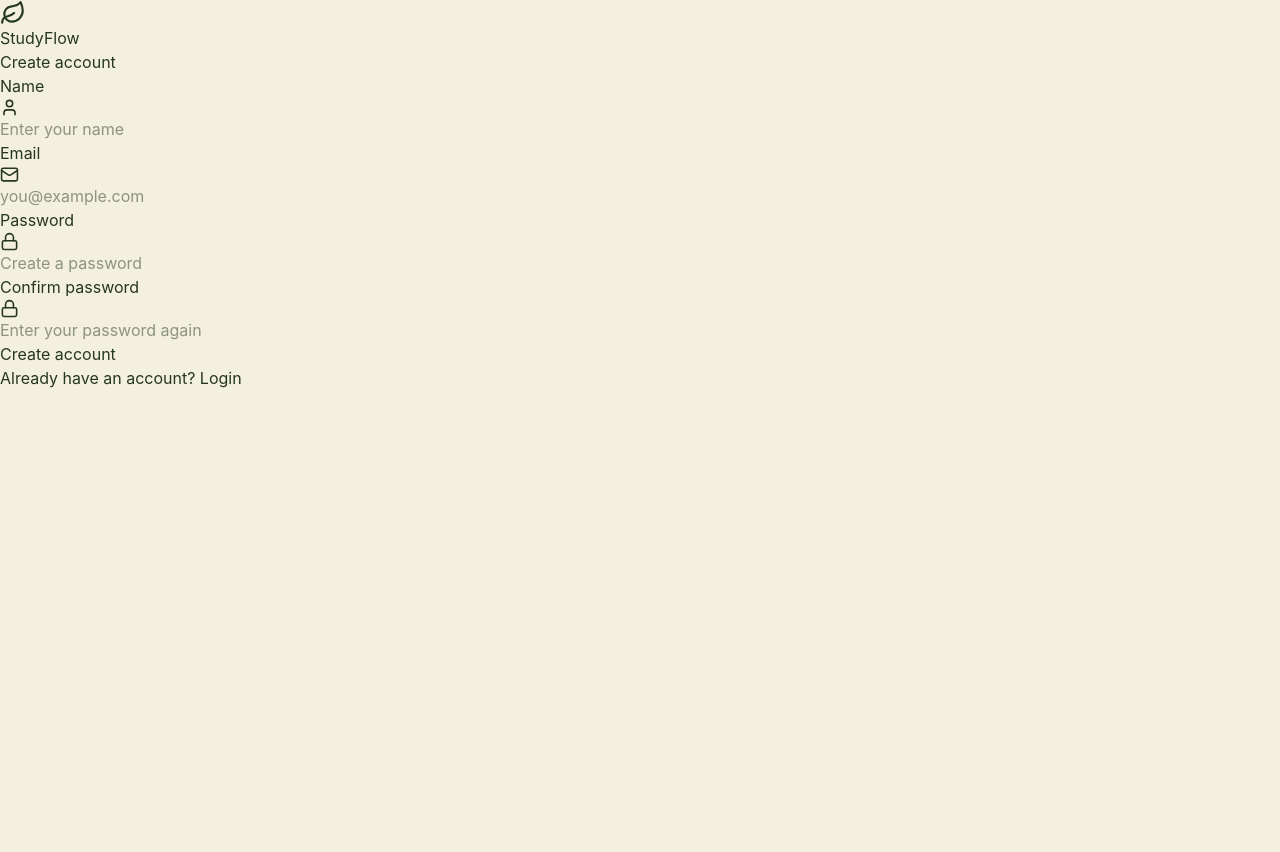
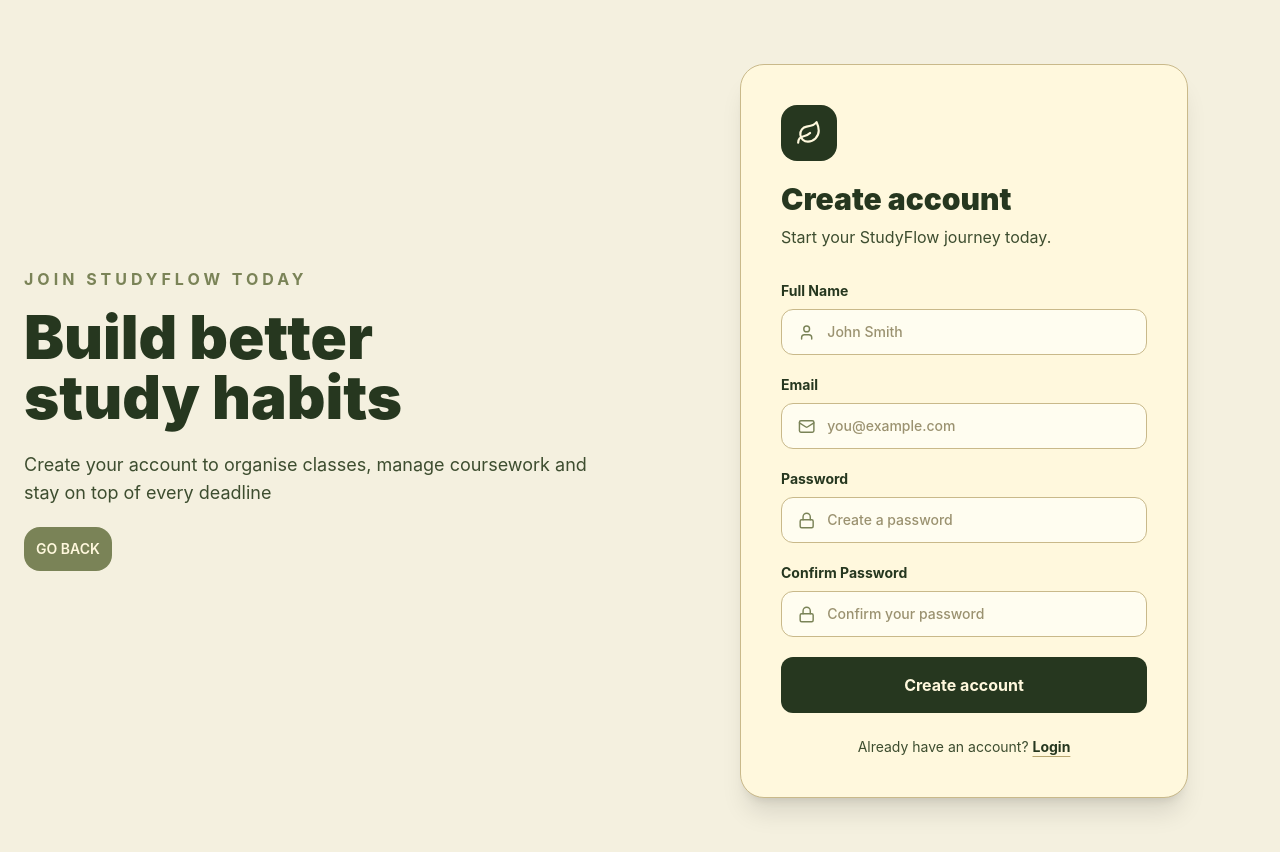
Before and after one commit to Iwasnever-here/StudyFlow, a React (Vite) app: page /register in a window 1280 px wide. Shown: the top 852 px of the page. Before the commit the page ends 800 px from the top, so only its background shows below. Built offline with nearby package versions, Linux system fonts and the light colour scheme; no server answers.

Commit message:
register and login pages styling consistent with the landing page

```diff
--- a/src/pages/Login.jsx
+++ b/src/pages/Login.jsx
@@ -1,7 +1,9 @@
+
 import { useState } from 'react'
 import { Link, useNavigate } from 'react-router-dom'
 import { LuLeaf, LuLock, LuMail } from 'react-icons/lu'
 import { useAuth } from '../context/AuthContext'
+import ThemeSwitcher from '../components/ThemeSwitcher'
 
 function Login() {
   const [email, setEmail] = useState('')
@@ -33,47 +35,107 @@ function Login() {
   }
 
   return (
-    <div>
-      <div />
+    <div className="min-h-screen bg-(--bg-page) text-(--text-primary)">
 
-      <div>
-        <div>
-          <div>
+
+
+      <main className="mx-auto grid min-h-[calc(100vh-81px)] max-w-7xl items-center gap-16 px-6 py-16 lg:grid-cols-2 ">
+        <section>
+
+          <p className="font-bold uppercase tracking-[0.25em] text-[(--color-secondary)]">
+            Welcome back
+          </p>
+
+          <h1 className="mt-4 text-5xl font-black leading-none sm:text-6xl">
+            Continue building
+            <br />
+            better study habits
+          </h1>
+
+          <p className="mt-6 max-w-xl text-lg text-(--text-secondary)">
+            Log in to manage your classes, organise coursework and keep track
+            of your progress
+          </p>
+
+          <button onClick={() => navigate('/')} className="p-3 mt-5 rounded-2xl mb-6 flex items-center gap-2 text-sm font-semibold text-(--text-light) transition bg-(--color-secondary)">
+            GO BACK
+          </button>
+
+        </section>
+
+        <section className="w-full">
+          <div className="mx-auto w-full max-w-md rounded-3xl border border-(--border) bg-(--bg-card) p-8 shadow-xl sm:p-10">
+            <div className="mb-8">
+              <div className="mb-5 flex h-14 w-14 items-center justify-center rounded-2xl bg-(--color-primary) text-(--text-light)">
                 <LuLeaf size={26} />
               </div>
 
-          <p>StudyFlow</p>
+              <h2 className="text-3xl font-black">
+                Login
+              </h2>
 
-          <h1>Welcome back</h1>
+              <p className="mt-2 text-(--text-secondary)">
+                Enter your details to access your account.
+              </p>
             </div>
 
-        <form onSubmit={handleLogin}>
-          {error && <div>{error}</div>}
+            <form onSubmit={handleLogin} className="space-y-5">
+              {error && (
+                <div className="rounded-xl border border-(--error-border) bg-(--error-bg) px-4 py-3 text-sm font-semibold text-(--error-text)">
+                  {error}
+                </div>
+              )}
 
               <div>
-            <label>Email</label>
+                <label
+                  htmlFor="email"
+                  className="mb-2 block text-sm font-bold"
+                >
+                  Email
+                </label>
 
-            <div>
-              <LuMail size={19} />
+                <div className="flex items-center gap-3 rounded-xl border border-(--border) bg-(--bg-input) px-4 py-3 transition focus-within:border-(--color-primary) focus-within:ring-2 focus-within:ring-(--color-primary)/20">
+                  <LuMail
+                    size={19}
+                    className="shrink-0 text-(--color-secondary)"
+                  />
+
                   <input
+                    id="email"
                     type="email"
                     placeholder="you@example.com"
                     value={email}
                     onChange={(e) => setEmail(e.target.value)}
+                    autoComplete="email"
+                    required
+                    className="w-full bg-transparent text-sm font-medium text-(--text-primary) outline-none placeholder:text-(--text-placeholder)"
                   />
                 </div>
               </div>
 
               <div>
-            <label>Password</label>
+                <label
+                  htmlFor="password"
+                  className="mb-2 block text-sm font-bold"
+                >
+                  Password
+                </label>
 
-            <div>
-              <LuLock size={19} />
+                <div className="flex items-center gap-3 rounded-xl border border-(--border) bg-(--bg-input) px-4 py-3 transition focus-within:border-(--color-primary) focus-within:ring-2 focus-within:ring-(--color-primary)/20">
+                  <LuLock
+                    size={19}
+                    className="shrink-0 text-(--color-secondary)"
+                  />
+
                   <input
+                    id="password"
                     type="password"
                     placeholder="Enter your password"
                     value={password}
                     onChange={(e) => setPassword(e.target.value)}
+                    autoComplete="current-password"
+                    required
+                    className="w-full bg-transparent text-sm font-medium text-(--text-primary) outline-none placeholder:text-(--text-placeholder)"
                   />
                 </div>
               </div>
@@ -81,18 +143,24 @@ function Login() {
               <button
                 type="submit"
                 disabled={loading}
+                className="w-full rounded-xl bg-(--color-primary) px-5 py-4 font-bold text-(--text-light) transition hover:bg-(--color-primary-hover) disabled:cursor-not-allowed disabled:bg-(--disabled)"
               >
                 {loading ? 'Logging in...' : 'Login'}
               </button>
             </form>
 
-        <p>
+            <p className="mt-6 text-center text-sm text-(--text-secondary)">
               Don&apos;t have an account?{' '}
-          <Link to="/register">
+              <Link
+                to="/register"
+                className="font-bold text-(--text-primary) underline decoration-(--border-accent) underline-offset-4"
+              >
                 Create account
               </Link>
             </p>
           </div>
+        </section>
+      </main>
     </div>
   )
 }
--- a/src/pages/Register.jsx
+++ b/src/pages/Register.jsx
@@ -1,8 +1,8 @@
-
 import { useState } from 'react'
 import { Link, useNavigate } from 'react-router-dom'
 import { LuLeaf, LuLock, LuMail, LuUser } from 'react-icons/lu'
 import { useAuth } from '../context/AuthContext'
+import ThemeSwitcher from '../components/ThemeSwitcher'
 
 function Register() {
   const [name, setName] = useState('')
@@ -52,41 +52,94 @@ function Register() {
   }
 
   return (
-    <div>
-      <div>
-        <div>
+    <div className="min-h-screen bg-(--bg-page) text-(--text-primary)">
+
+
+      <main className="mx-auto grid min-h-[calc(100vh-81px)] max-w-7xl items-center gap-16 px-6 py-16 lg:grid-cols-2">
+        <section>
+          <p className="font-bold uppercase tracking-[0.25em] text-(--color-secondary)">
+            Join StudyFlow Today
+          </p>
+
+          <h1 className="mt-4 text-5xl font-black leading-none sm:text-6xl">
+            Build better
+            <br />
+            study habits
+          </h1>
+
+          <p className="mt-6 max-w-xl text-lg text-(--text-secondary)">
+            Create your account to organise classes, manage coursework and stay
+            on top of every deadline
+          </p>
+
+          <button onClick={() => navigate('/')} className="p-3 mt-5 rounded-2xl mb-6 flex items-center gap-2 text-sm font-semibold text-(--text-light) transition bg-(--color-secondary)">
+            GO BACK
+          </button>
+        </section>
+
+        <section className="w-full">
+          <div className="mx-auto w-full max-w-md rounded-3xl border border-(--border) bg-(--bg-card) p-8 shadow-xl sm:p-10">
+            <div className="mb-8">
+              <div className="mb-5 flex h-14 w-14 items-center justify-center rounded-2xl bg-(--color-primary) text-(--text-light)">
                 <LuLeaf size={26} />
               </div>
 
-        <p>StudyFlow</p>
-        <h1>Create account</h1>
+              <h2 className="text-3xl font-black">
+                Create account
+              </h2>
 
-        <form onSubmit={handleRegister}>
-          {error && <div>{error}</div>}
+              <p className="mt-2 text-(--text-secondary)">
+                Start your StudyFlow journey today.
+              </p>
+            </div>
+
+            <form onSubmit={handleRegister} className="space-y-5">
+              {error && (
+                <div className="rounded-xl border border-(--error-border) bg-(--error-bg) px-4 py-3 text-sm font-semibold text-(--error-text)">
+                  {error}
+                </div>
+              )}
 
               <div>
-            <label htmlFor="name">Name</label>
+                <label
+                  htmlFor="name"
+                  className="mb-2 block text-sm font-bold"
+                >
+                  Full Name
+                </label>
 
-            <div>
-              <LuUser size={19} />
+                <div className="flex items-center gap-3 rounded-xl border border-(--border) bg-(--bg-input) px-4 py-3 focus-within:border-(--color-primary) focus-within:ring-2 focus-within:ring-(--color-primary)/20">
+                  <LuUser
+                    size={19}
+                    className="text-(--color-secondary)"
+                  />
 
                   <input
                     id="name"
                     type="text"
-                placeholder="Enter your name"
+                    placeholder="John Smith"
                     value={name}
                     onChange={(e) => setName(e.target.value)}
                     autoComplete="name"
                     required
+                    className="w-full bg-transparent text-sm font-medium outline-none placeholder:text-(--text-placeholder)"
                   />
                 </div>
               </div>
 
               <div>
-            <label htmlFor="email">Email</label>
+                <label
+                  htmlFor="email"
+                  className="mb-2 block text-sm font-bold"
+                >
+                  Email
+                </label>
 
-            <div>
-              <LuMail size={19} />
+                <div className="flex items-center gap-3 rounded-xl border border-(--border) bg-(--bg-input) px-4 py-3 focus-within:border-(--color-primary) focus-within:ring-2 focus-within:ring-(--color-primary)/20">
+                  <LuMail
+                    size={19}
+                    className="text-(--color-secondary)"
+                  />
 
                   <input
                     id="email"
@@ -96,15 +149,24 @@ function Register() {
                     onChange={(e) => setEmail(e.target.value)}
                     autoComplete="email"
                     required
+                    className="w-full bg-transparent text-sm font-medium outline-none placeholder:text-(--text-placeholder)"
                   />
                 </div>
               </div>
 
               <div>
-            <label htmlFor="password">Password</label>
+                <label
+                  htmlFor="password"
+                  className="mb-2 block text-sm font-bold"
+                >
+                  Password
+                </label>
 
-            <div>
-              <LuLock size={19} />
+                <div className="flex items-center gap-3 rounded-xl border border-(--border) bg-(--bg-input) px-4 py-3 focus-within:border-(--color-primary) focus-within:ring-2 focus-within:ring-(--color-primary)/20">
+                  <LuLock
+                    size={19}
+                    className="text-(--color-secondary)"
+                  />
 
                   <input
                     id="password"
@@ -115,38 +177,60 @@ function Register() {
                     autoComplete="new-password"
                     minLength={6}
                     required
+                    className="w-full bg-transparent text-sm font-medium outline-none placeholder:text-(--text-placeholder)"
                   />
                 </div>
               </div>
 
               <div>
-            <label htmlFor="confirm-password">Confirm password</label>
+                <label
+                  htmlFor="confirm-password"
+                  className="mb-2 block text-sm font-bold"
+                >
+                  Confirm Password
+                </label>
 
-            <div>
-              <LuLock size={19} />
+                <div className="flex items-center gap-3 rounded-xl border border-(--border) bg-(--bg-input) px-4 py-3 focus-within:border-(--color-primary) focus-within:ring-2 focus-within:ring-(--color-primary)/20">
+                  <LuLock
+                    size={19}
+                    className="text-(--color-secondary)"
+                  />
 
                   <input
                     id="confirm-password"
                     type="password"
-                placeholder="Enter your password again"
+                    placeholder="Confirm your password"
                     value={confirmPassword}
                     onChange={(e) => setConfirmPassword(e.target.value)}
                     autoComplete="new-password"
                     minLength={6}
                     required
+                    className="w-full bg-transparent text-sm font-medium outline-none placeholder:text-(--text-placeholder)"
                   />
                 </div>
               </div>
 
-          <button type="submit" disabled={loading}>
+              <button
+                type="submit"
+                disabled={loading}
+                className="w-full rounded-xl bg-(--color-primary) px-5 py-4 font-bold text-(--text-light) transition hover:bg-(--color-primary-hover) disabled:cursor-not-allowed disabled:bg-(--disabled)"
+              >
                 {loading ? 'Creating account...' : 'Create account'}
               </button>
             </form>
 
-        <p>
-          Already have an account? <Link to="/login">Login</Link>
+            <p className="mt-6 text-center text-sm text-(--text-secondary)">
+              Already have an account?{' '}
+              <Link
+                to="/login"
+                className="font-bold text-(--text-primary) underline decoration-(--border-accent) underline-offset-4"
+              >
+                Login
+              </Link>
             </p>
           </div>
+        </section>
+      </main>
     </div>
   )
 }
```
Lines whose indentation alone changed are shown as unchanged.
